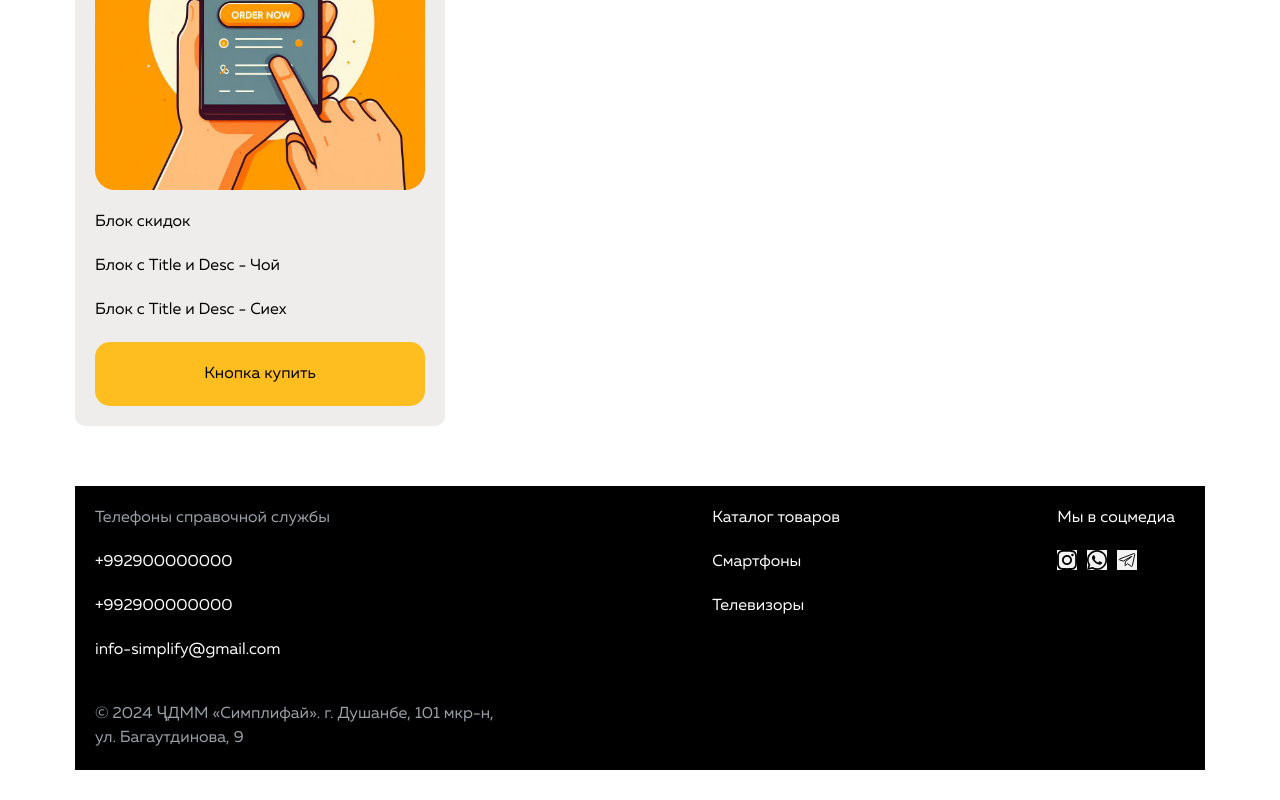
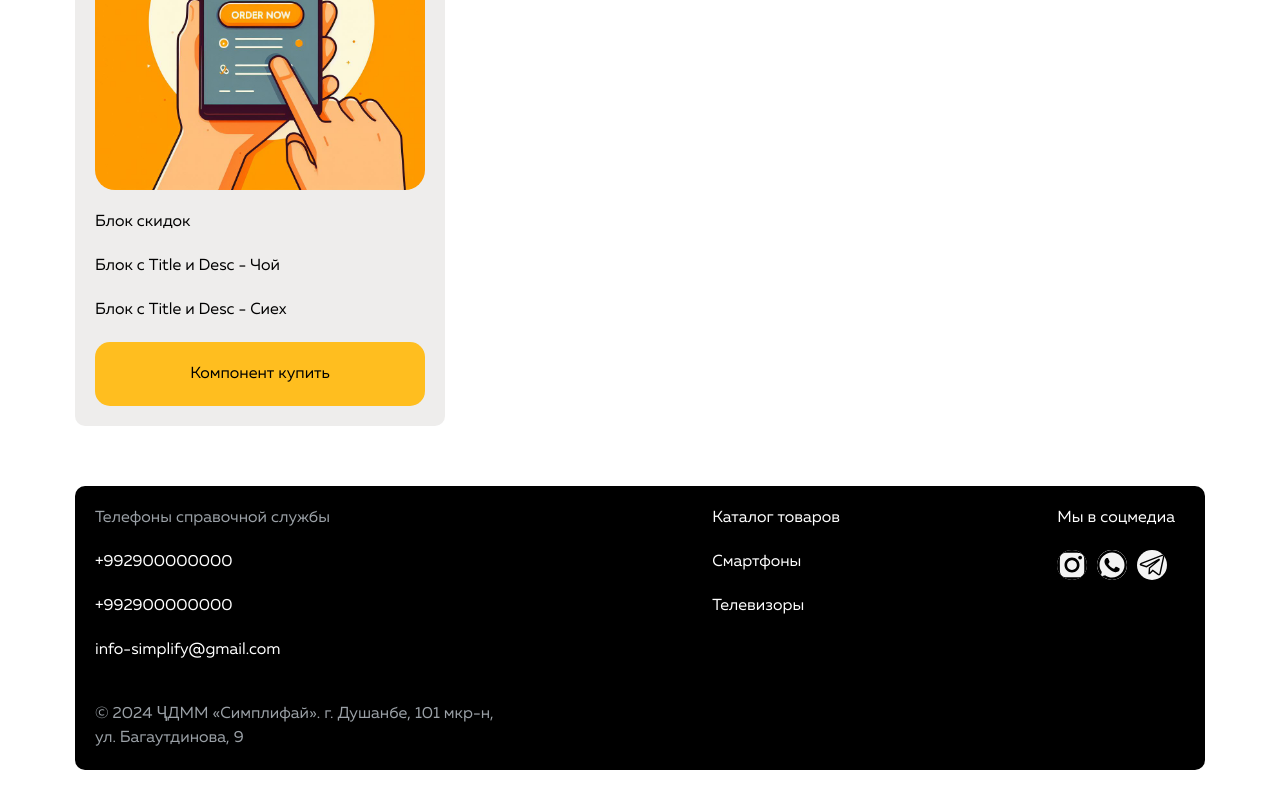
Before and after one commit to Komil-Muminov/Simplify-Github, a React (Vite) app: page / in a window 1280 px wide. Shown: the part 1366-2166 px from the top of the page. Built offline with nearby package versions, Linux system fonts and the light colour scheme.

Commit message:
added buyBtn component

```diff
--- a/src/Components/Footer/Footer.css
+++ b/src/Components/Footer/Footer.css
@@ -1,14 +1,15 @@
 .footer__content {
 	display: flex;
 	justify-content: space-between;
-
 	background-color: var(--text-black);
 	padding: 20px 30px 20px 20px;
+	border-radius: 10px;
 	color: var(--text-white);
+	/* position: relative; */
+	background-position: right 50% bottom;
 }
 
 /* LEFT */
-
 .footer_left-content {
 	display: flex;
 	flex-direction: column;
@@ -37,9 +38,19 @@
 	gap: 20px;
 }
 
+.footer_link {
+	transition: color 0.2s ease-in-out;
+}
 .footer_link:hover:not(:focus-visible) {
-	transition: color 0.2s ease-in-out;
 	color: var(--text-orange);
+}
+
+.footer_link:focus:not(:focus-visible) {
+	color: var(--text-orange-focus);
+}
+
+.footer_link:active:not(:focus-visible) {
+	color: var(--text-orange-active);
 }
 
 /* Right */
@@ -49,12 +60,22 @@
 	gap: 20px;
 }
 
-.footer_social > img {
-	max-width: 20px;
-	background-color: rgb(243, 243, 243);
-}
-
 .social_icons-content {
 	display: flex;
 	gap: 10px;
 }
+
+.footer_social > img {
+	max-width: 30px;
+	border-radius: 15px;
+	background-color: rgb(243, 243, 243);
+	transition: background-color 0.2s ease-in-out;
+}
+
+.footer_social > img:hover {
+	background-color: var(--text-orange);
+}
+
+.footer_social > img:active {
+	background-color: var(--text-orange-active);
+}
--- a/src/Components/Footer/Footer.jsx
+++ b/src/Components/Footer/Footer.jsx
@@ -11,16 +11,17 @@ export const Footer = () => {
 			<section className="sections">
 				<div className="container">
 					<div className="footer__content">
+						{/* <span className="bg_img"></span> */}
 						<div className="footer_left">
 							<div className="footer_left-content">
 								<h2 className="secondary__titl footer_tel-title">
 									Телефоны справочной службы
 								</h2>
-								<Link href="tel:+992900000000" className="links footer_tel">
+								<Link href="tel:+992900000000" className="links footer_link">
 									+992900000000
 								</Link>
 
-								<Link href="tel:+992900000000" className="links footer_tel">
+								<Link href="tel:+992900000000" className="links footer_link">
 									+992900000000
 								</Link>
 
@@ -52,8 +53,6 @@ export const Footer = () => {
 								<div className="social_icons-content">
 									<Link className="footer_social">
 										<img src={insta} alt="instagram" />
-
-										{/* <img src={insta} alt="instagram" className="social_svg" /> */}
 									</Link>
 
 									<Link className="footer_social">
--- /dev/null
+++ b/src/Components/Helpers/BuyBtn/BuyBtn.css
@@ -0,0 +1,22 @@
+.buy_btn {
+	padding: 20px 25px 20px 25px;
+	text-align: center;
+	color: var(--text-black);
+	background: var(--text-orange);
+	border-radius: 15px;
+	transition: background-color 0.2s ease-in-out, color 0.2s ease-in-out;
+}
+
+.buy_btn:hover:not(:focus-visible) {
+	background-color: var(--text-orange-hover);
+}
+
+.buy_btn:focus:not(:focus-visible) {
+	background-color: var(--text-orange-focus);
+	color: var(--text-white);
+}
+
+.buy_btn:active:not(:focus-visible) {
+	background-color: var(--text-orange-active);
+	color: var(--text-white);
+}
--- /dev/null
+++ b/src/Components/Helpers/BuyBtn/BuyBtn.jsx
@@ -0,0 +1,9 @@
+import "./BuyBtn.css";
+import { Link } from "react-router-dom";
+export const BuyBtn = () => {
+	return (
+		<>
+			<Link className="buy_btn">Компонент купить</Link>
+		</>
+	);
+};
--- a/src/Components/Products/Card/Card.jsx
+++ b/src/Components/Products/Card/Card.jsx
@@ -1,4 +1,5 @@
 import "./cardContent.css";
+import { BuyBtn } from "../../Helpers/BuyBtn/BuyBtn";
 export const Card = ({ title, desc, img }) => {
 	return (
 		<>
@@ -8,7 +9,8 @@ export const Card = ({ title, desc, img }) => {
 					<span className="discounts_presents">Блок скидок</span>
 					<p className="card__info-title"> Блок с Title и Desc - {title}</p>
 					<p className="card__info-desc"> Блок с Title и Desc - {desc}</p>
-					<a className="btn buy_btn">Кнопка купить</a>
+					<BuyBtn />
+					{/* <a className="btn buy_btn">Кнопка купить</a> */}
 				</div>
 			</div>
 		</>
--- a/src/Components/Products/Card/cardContent.css
+++ b/src/Components/Products/Card/cardContent.css
@@ -4,10 +4,10 @@
 	height: auto;
 }
 
-.buy_btn {
+/* .buy_btn {
 	padding: 20px 25px 20px 25px;
 	text-align: center;
 	color: var(--text-black);
 	background: var(--text-orange);
 	border-radius: 15px;
-}
+} */
--- a/src/index.css
+++ b/src/index.css
@@ -7,8 +7,11 @@
 	--body-bg: rgba(243, 241, 241, 0.366);
 	--text-black: #000;
 	--text-orange: #ffbe1f;
+	--text-orange-hover: #e4ac1dd1;
 	--text-white: #ffffff;
 	--text-gray: #9ba1a7;
+	--text-orange-focus: #ffaf37;
+	--text-orange-active: #e1670e;
 }
 
 @font-face {
```
Also changed, not shown: src/Components/Footer/img/1.png (added), src/Components/Footer/img/11.jpg (added).
